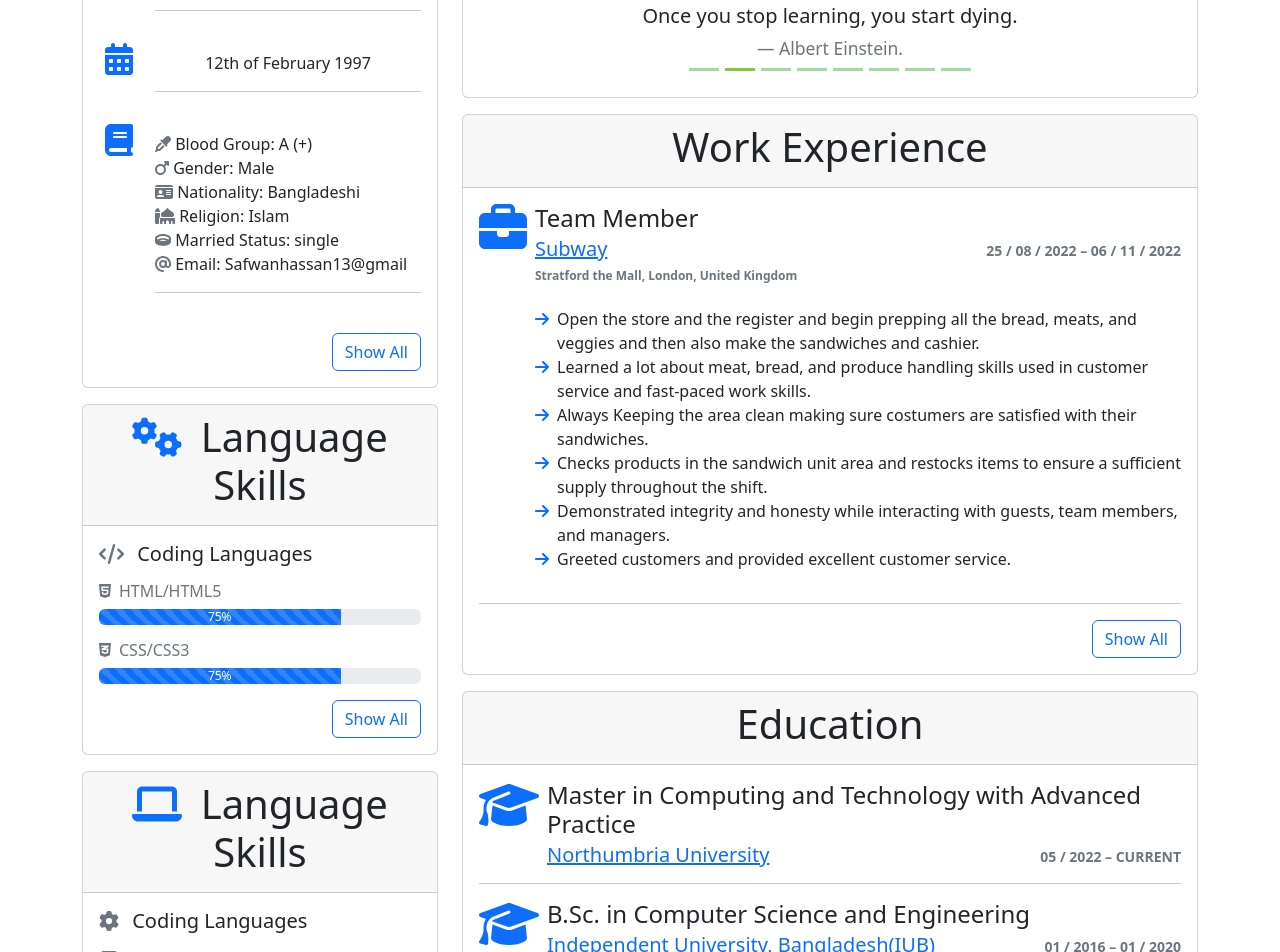
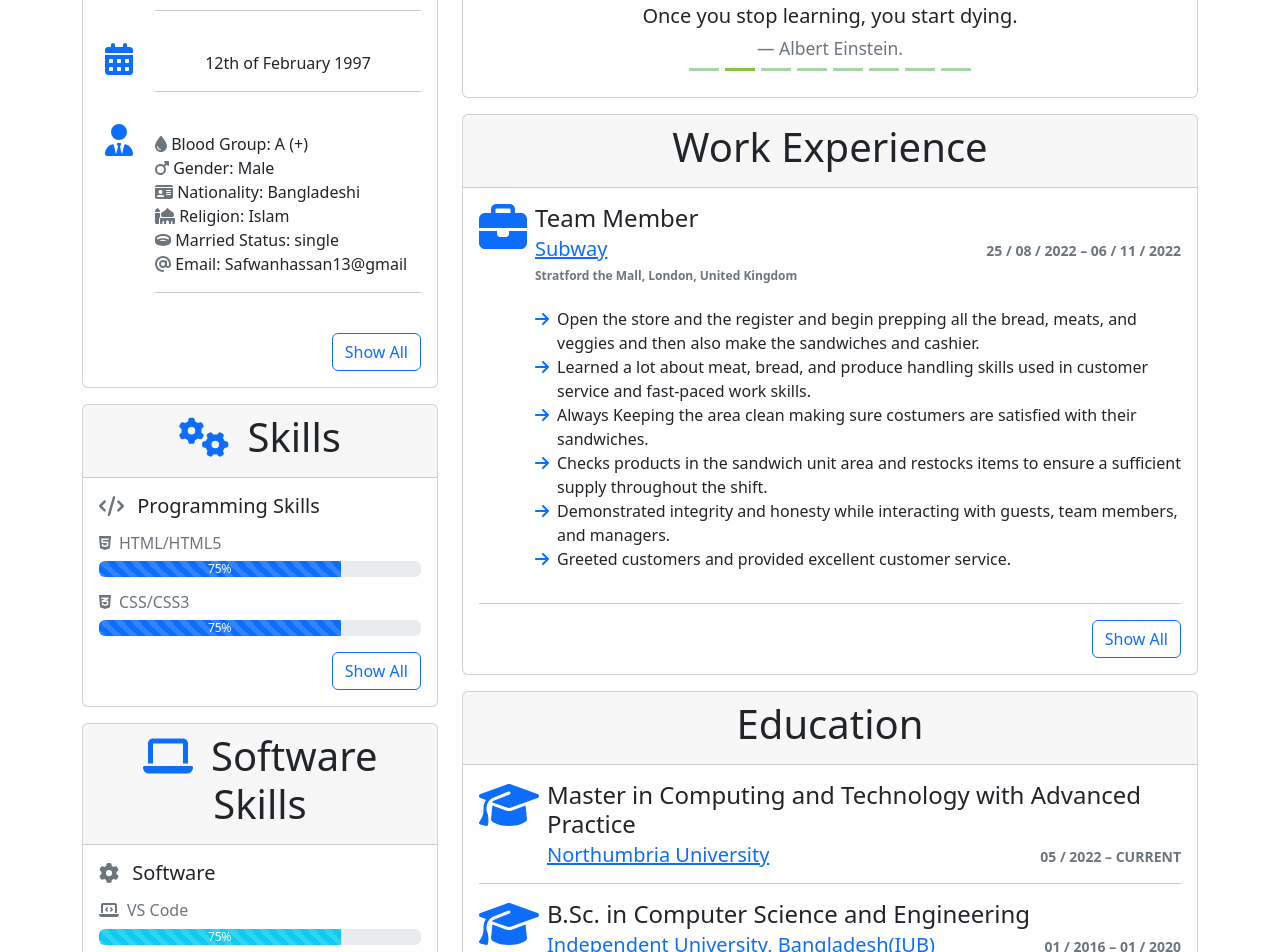
Before and after one commit to SafwanELLipSE/onlineResume, a React (Create React App) app: page / in a window 1280 px wide. Shown: the part 460-1412 px from the top of the page. Built offline with nearby package versions, Linux system fonts and the light colour scheme.

Commit message:
few adjustment.

```diff
--- a/public/index.html
+++ b/public/index.html
@@ -24,7 +24,7 @@
       work correctly both with client-side routing and a non-root public URL.
       Learn how to configure a non-root public URL by running `npm run build`.
     -->
-    <title>React App</title>
+    <title>K M Safwan Hassan - Resume</title>
   </head>
   <body>
     <noscript>You need to enable JavaScript to run this app.</noscript>
--- a/src/components/Language/Language.jsx
+++ b/src/components/Language/Language.jsx
@@ -22,7 +22,7 @@ const Language = () => {
     const languageList = [
         {
             type: "Bangla (Mother Tongue)",
-            progress: "50"
+            progress: "100"
         },
         {
             type: "English",
--- a/src/components/ProfileInfo/ProfileInfo.jsx
+++ b/src/components/ProfileInfo/ProfileInfo.jsx
@@ -8,7 +8,7 @@ import Tooltip from 'react-bootstrap/Tooltip';
 
 // fontawesome
 import { FontAwesomeIcon } from '@fortawesome/react-fontawesome';
-import { faCircleUser, faPerson, faCalendarDays, faBook, faEyeDropper, faIdCard, faMosque, faRing, faAt, faSquarePhone, faAddressCard, faHouse, faAddressBook, faHouseChimney, faMars } from '@fortawesome/free-solid-svg-icons';
+import { faCircleUser, faPerson, faCalendarDays, faIdCard, faMosque, faRing, faAt, faSquarePhone, faAddressCard, faHouse, faAddressBook, faHouseChimney, faMars, faUserTie, faDroplet } from '@fortawesome/free-solid-svg-icons';
 import { faWhatsapp, faLinkedin, faFacebookSquare, faGithub  } from '@fortawesome/free-brands-svg-icons';
 
 // styles
@@ -64,10 +64,10 @@ const ProfileInfo = () => {
                     </div>
                     <div className={`${styles.media} mb-2`}>
                         <div className='fa-fw fa-2x me-3'>
-                            <FontAwesomeIcon icon={faBook} className={`text-primary`}/>
+                            <FontAwesomeIcon icon={faUserTie} className={`text-primary`}/>
                         </div>
                         <ul className={`${styles.mediaBody} list-unstyled mt-3`}>
-                            <li><FontAwesomeIcon icon={faEyeDropper} className={`text-muted`} /> Blood Group: A (+)</li>
+                            <li><FontAwesomeIcon icon={faDroplet} className={`text-muted`} /> Blood Group: A (+)</li>
                             <li><FontAwesomeIcon icon={faMars} className={`text-muted`} /> Gender: Male</li>
                             <li><FontAwesomeIcon icon={faIdCard} className={`text-muted`} /> Nationality: Bangladeshi</li>
                             <li><FontAwesomeIcon icon={faMosque} className={`text-muted`} /> Religion: Islam</li>
--- a/src/components/Skills/Skills.jsx
+++ b/src/components/Skills/Skills.jsx
@@ -8,7 +8,7 @@ import ProgressBar from 'react-bootstrap/ProgressBar';
 
 // fontawesome
 import { FontAwesomeIcon } from '@fortawesome/react-fontawesome';
-import { faGears, faCode, faDatabase, faC, faUsers, faSatelliteDish, faPersonCircleQuestion, faEarthAmericas } from '@fortawesome/free-solid-svg-icons';
+import { faGears, faCode, faDatabase, faC, faUsers, faSatelliteDish, faPersonCircleQuestion, faEarthAmericas, faPeopleGroup, faUsersGear } from '@fortawesome/free-solid-svg-icons';
 import { faJava, faHtml5, faCss3Alt, faJs, faPhp, faBootstrap, faLaravel, faReact } from '@fortawesome/free-brands-svg-icons';
 
 // styles
@@ -19,6 +19,10 @@ const Skills = () => {
 
     const skillIcon = (
         <FontAwesomeIcon icon={faCode} className={`text-muted me-2`}/>
+    );
+
+    const userIcon = (
+        <FontAwesomeIcon icon={faUsersGear} className={`text-muted me-2`}/>
     );
 
     const earthAmericas = (
@@ -65,7 +69,11 @@ const Skills = () => {
             name: "C++",
             progress: "50",
             icon: faC
-        },
+        }
+
+    ];
+
+    const interpersonalList = [
         {
             name: "People Skills",
             progress: "75",
@@ -78,9 +86,17 @@ const Skills = () => {
         },
         {
             name: "Innovative Thinking",
-            progress: "50",
+            progress: "75",
             icon: faPersonCircleQuestion
         },
+        {
+            name: "Teamwork",
+            progress: "50",
+            icon: faPeopleGroup
+        },
+    ];
+
+    const librariesList = [
         {
             name: "Laravel",
             progress: "75",
@@ -114,11 +130,12 @@ const Skills = () => {
         <div>
             <Card className='mb-3'>
                 <Card.Header>
-                    <h1 className='text-center'> <FontAwesomeIcon icon={faGears} className={`text-primary me-2`}/> Language Skills </h1>
+                    <h1 className='text-center'> <FontAwesomeIcon icon={faGears} className={`text-primary me-2`}/> Skills </h1>
                 </Card.Header>
                 <Card.Body>
                     <div className="mb-3">
-                        <h3 className="h5 mb-3">{skillIcon} Coding Languages</h3>
+                        {/* Programming Skills */}
+                        <h3 className="h5 mb-3">{skillIcon} Programming Skills</h3>
                         {skillList.slice(0, 2).map((data, index) => (
                             <div key={index}>
                                 <h4 className="h6 text-muted">
@@ -132,7 +149,19 @@ const Skills = () => {
                         ))}
                         <Collapse in={open}>
                             <div id="collapse-language">
-                            {skillList.slice(2, 11).map((data, index) => (
+                            {skillList.slice(2, 8).map((data, index) => (
+                                <div key={index}>
+                                    <h4 className="h6 text-muted">
+                                        <FontAwesomeIcon icon={data.icon} className={`text-muted me-2`}/>
+                                        {data.name}
+                                    </h4>
+                                    <ProgressBar className='mb-3'>
+                                        <ProgressBar striped animated variant="primary" now={data.progress} label={`${data.progress}%`} />
+                                    </ProgressBar>
+                                </div>
+                            ))}
+                            <h3 className="h5 mb-3">{userIcon} Interpersonal Skills</h3>
+                            {interpersonalList.map((data, index) => (
                                 <div key={index}>
                                     <h4 className="h6 text-muted">
                                         <FontAwesomeIcon icon={data.icon} className={`text-muted me-2`}/>
@@ -144,7 +173,7 @@ const Skills = () => {
                                 </div>
                             ))}
                             <h3 className="h5 mb-3">{earthAmericas} Framework & Library</h3>
-                            {skillList.slice(11, 16).map((data, index) => (
+                            {librariesList.map((data, index) => (
                                 <div key={index}>
                                     <h4 className="h6 text-muted">
                                         <FontAwesomeIcon icon={data.icon} className={`text-muted me-2`}/>
--- a/src/components/Software/Software.jsx
+++ b/src/components/Software/Software.jsx
@@ -80,12 +80,12 @@ const Software = () => {
             <Card className='mb-3'>
                 <Card.Header>
                     <h1 className='text-center'>
-                        <FontAwesomeIcon icon={faLaptop} className={`text-primary me-2`}/> Language Skills
+                        <FontAwesomeIcon icon={faLaptop} className={`text-primary me-2`}/> Software Skills
                     </h1>
                 </Card.Header>
                 <Card.Body>
                     <div className="mb-3">
-                        <h3 className="h5 mb-3">{softwareIcon} Coding Languages</h3>
+                        <h3 className="h5 mb-3">{softwareIcon} Software </h3>
                         {softwareList.slice(0, 2).map((data, index) => (
                             <div key={index}>
                                 <h4 className="h6 text-muted">
```
